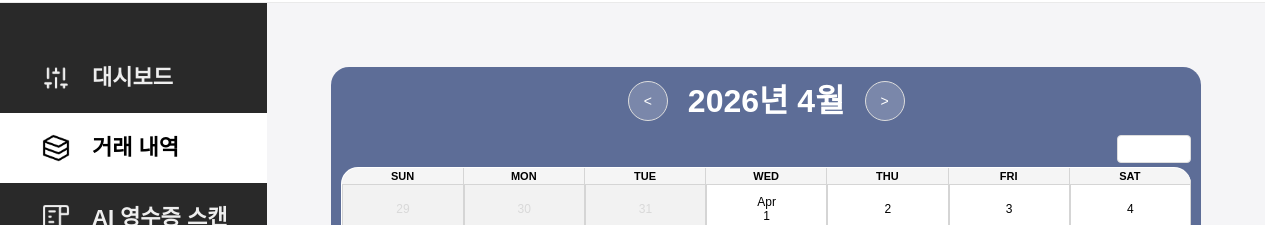
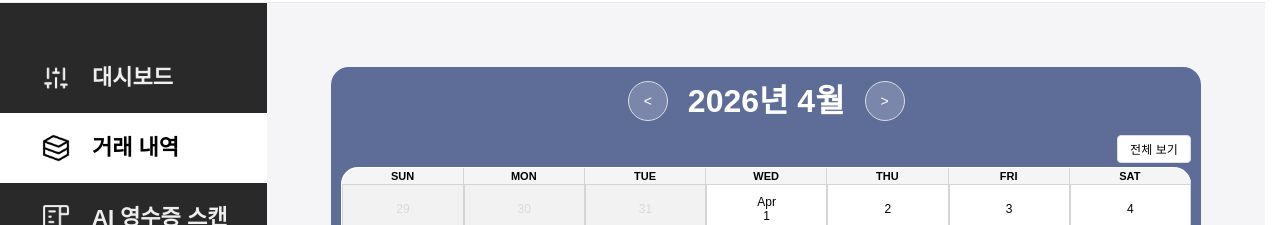
Before and after one commit to ohjooho/account-book, a Vue app: page /transactions in a window 1280 px wide. Shown: the part 78-303 px from the top of the page. Built offline with nearby package versions, Linux system fonts and the light colour scheme; no server answers.

Commit message:
refactor: 거래 내역 페이지 달력 전체 보기 버튼 색깔 변경

```diff
--- a/src/views/transactions/TransactionListView.vue
+++ b/src/views/transactions/TransactionListView.vue
@@ -701,7 +701,7 @@ section {
 }
 
 .calendar-sub-actions :deep(.v-btn) {
-  color: #ffffff !important;
+  color: black !important;
 }
 
 .custom-calendar {
```
